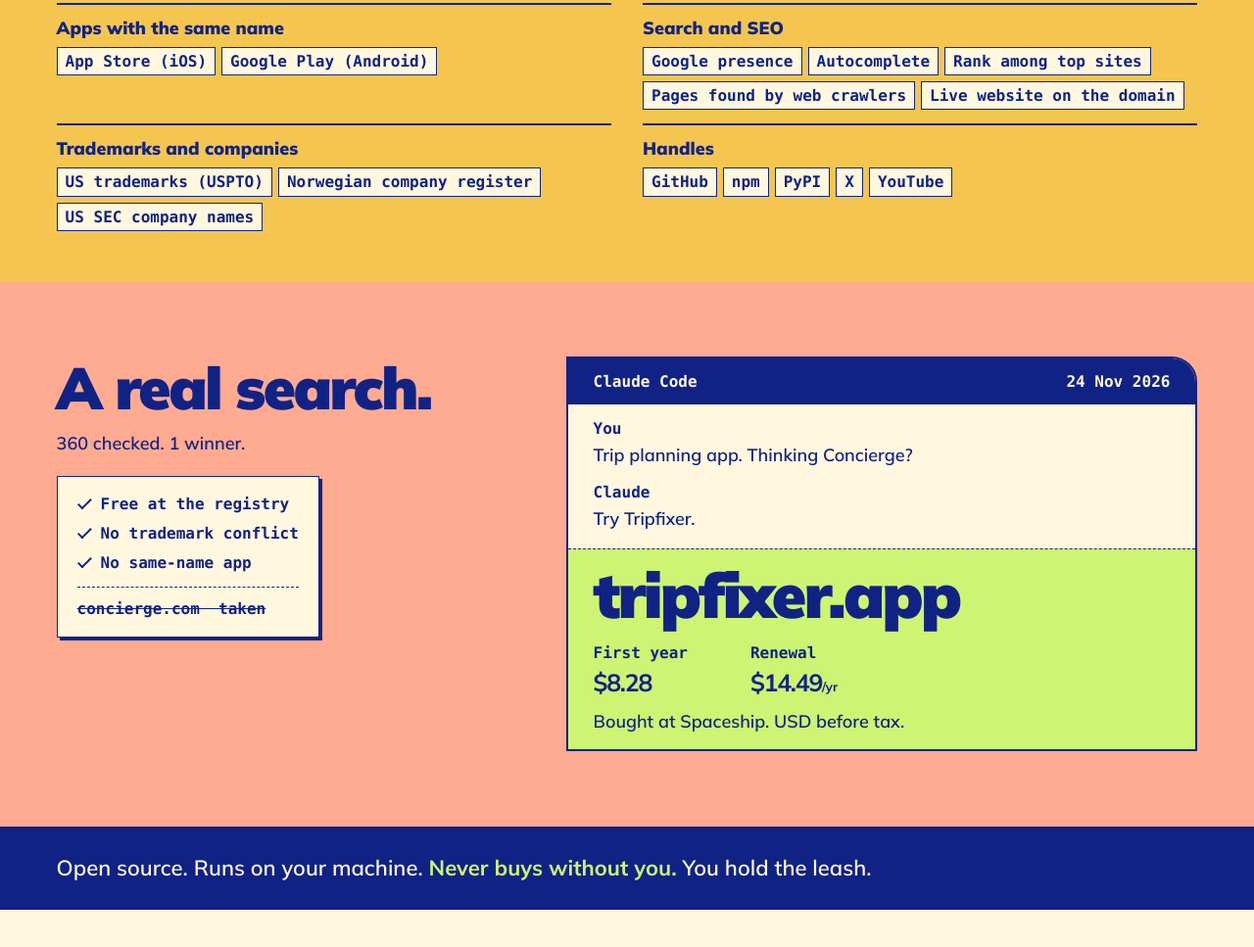
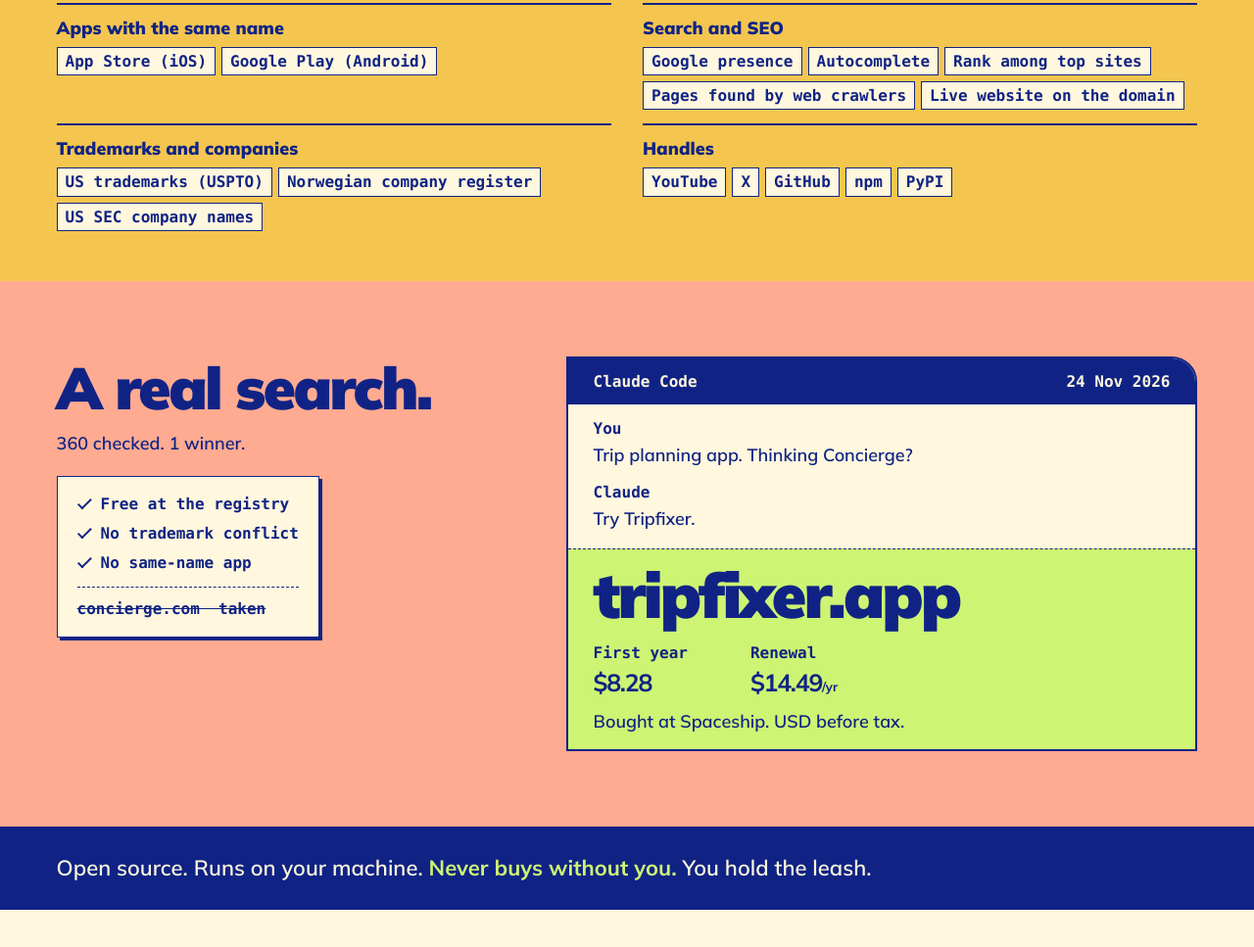
Before and after one commit to lars-hv/domainhound-site, a plain HTML site: page index.html in a window 1280 px wide. Shown: the part 1773-2740 px from the top of the page at 98% size. Drawn offline with Linux system fonts and the light colour scheme.

Commit message:
fix: social handles first
Co-Authored-By: Claude Opus 5.5 <noreply@anthropic.com>

```diff
--- a/index.html
+++ b/index.html
@@ -118,7 +118,7 @@
         </div>
         <div>
           <dt>Handles</dt>
-          <dd>GitHub</dd><dd>npm</dd><dd>PyPI</dd><dd>X</dd><dd>YouTube</dd>
+          <dd>YouTube</dd><dd>X</dd><dd>GitHub</dd><dd>npm</dd><dd>PyPI</dd>
         </div>
       </dl>
     </div>
```
